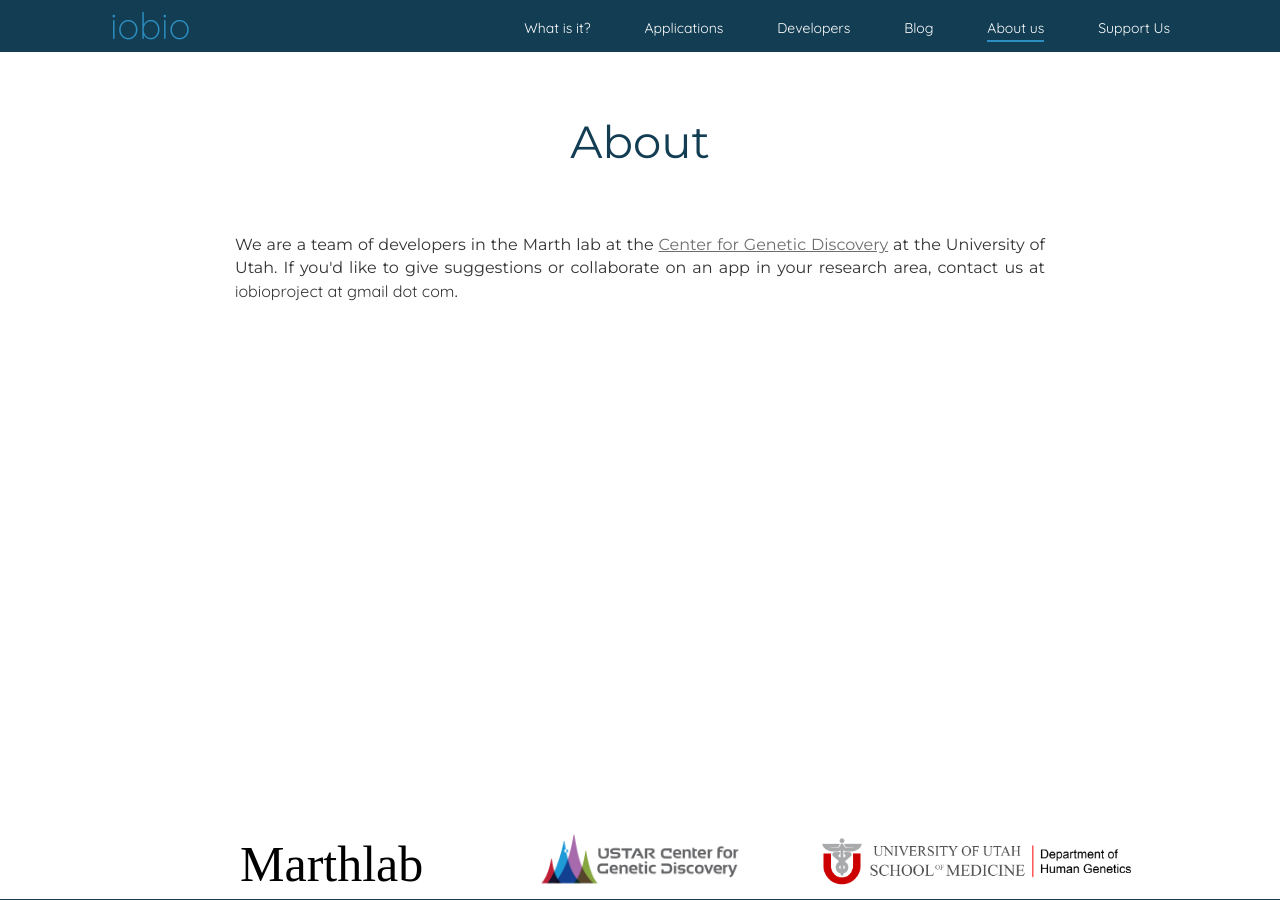
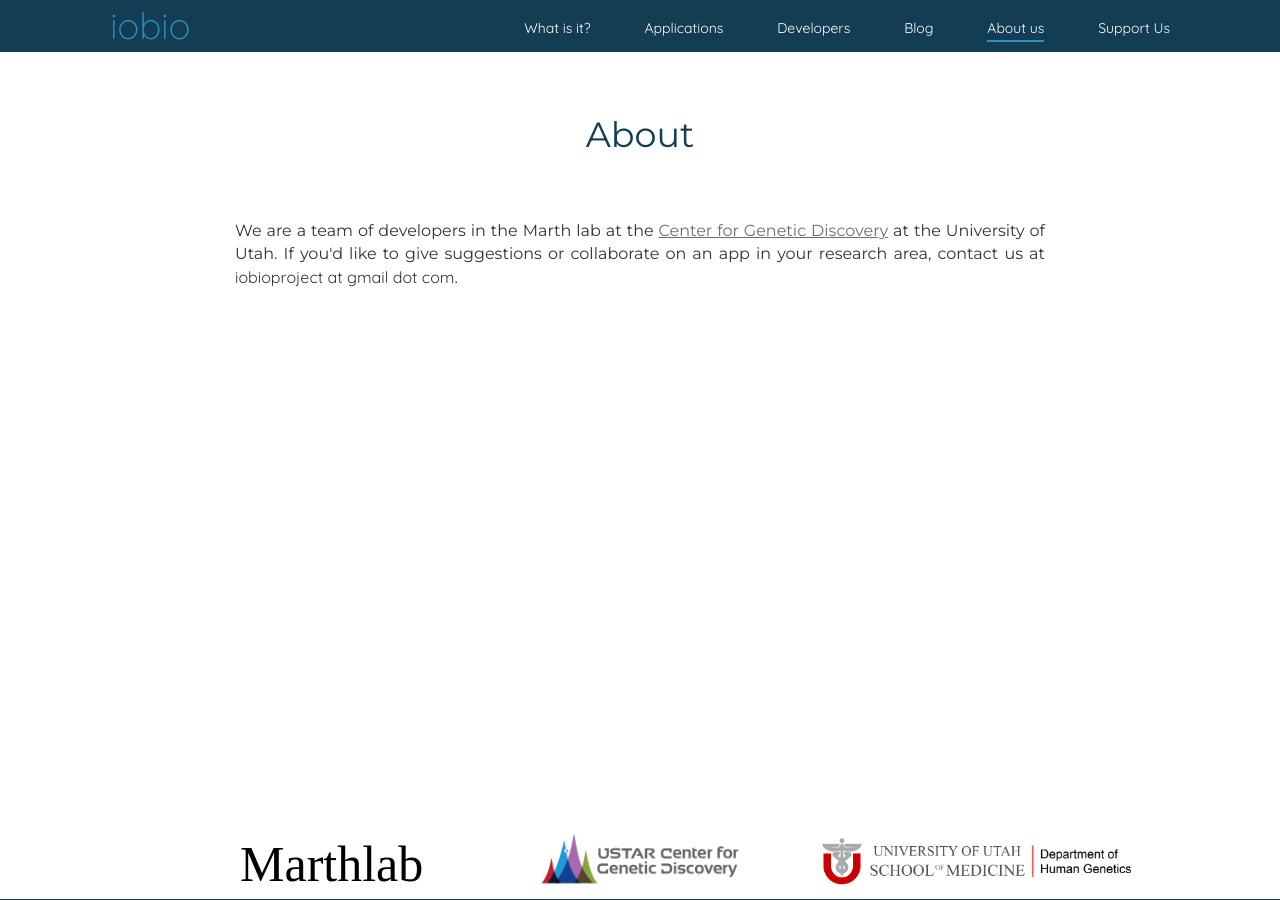
Before and after one commit to iobio/minion, a Jekyll site: the page built from about.html, in a window 1280 px wide and 900 px high. Built offline with Jekyll 4.4.1, drawn with Linux system fonts in a browser that asks for light colours; some web fonts are replaced.

Commit message:
tweak design

```diff
--- a/index.html
+++ b/index.html
@@ -42,9 +42,9 @@
     {% endfor %} -->
 
   </div>
-  <div class='col-sm-10'>
+  <div class='col-sm-10' style="margin-top:50px">
       <div style='width: 950px; margin-left:auto; margin-right:auto'>
-          <div class='landing-intro' style="font-size:28px;text-align:left;margin: 10px 0px 30px 0px; float:left; width:400px">
+          <div class='landing-intro' style="font-size:30px;text-align:left;margin: 10px 0px 30px 0px; float:left; width:426px">
             <div style="color:#123d53;">
 
               Real-time Genomic Analysis
--- a/public/css/site.css
+++ b/public/css/site.css
@@ -165,7 +165,7 @@
  *
  */
 .section { text-align: center; padding: 30px 0px 50px 0px;}
-.section-title { font-size: 45px;}
+.section-title { font-size: 35px;}
 .description { font-size: 14px; text-align:justify; margin-top:5px;}
 
 .section #apps {margin: 20px 0px 0px -20px; padding: 0px; list-style-type: none; text-align: center;}
```
